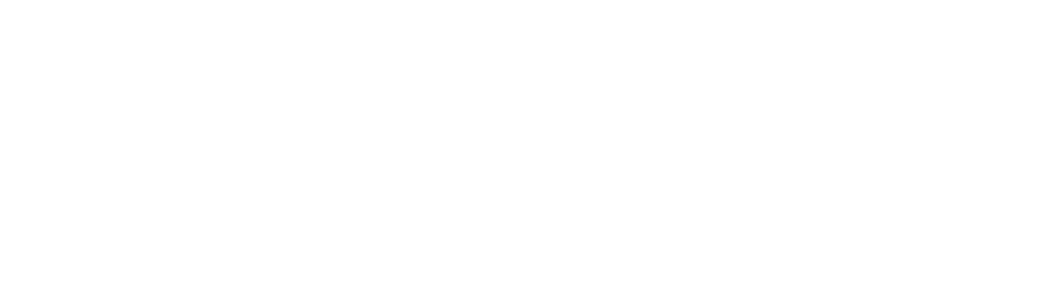
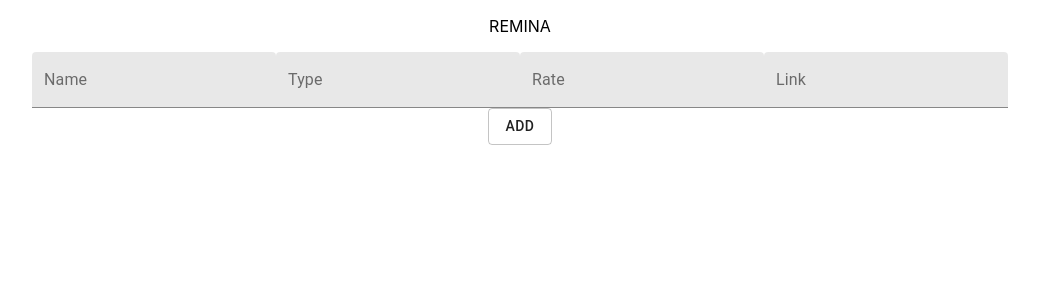
Before and after one commit to whiteRa2bit/remina_frontend, a React (Create React App) app: page /item in a window 1280 px wide. Shown: the top 300 px of the page, without its empty margins (120-1159 px from the left). Built offline with nearby package versions, Linux system fonts and the light colour scheme.

Commit message:
Add item

```diff
--- a/src/App.js
+++ b/src/App.js
@@ -1,15 +1,17 @@
 import React from 'react';
 import './styles/App.css';
 import HomePage from './components/HomePage';
+import ItemPage from './components/ItemPage';
 import { BrowserRouter, Route, Switch } from "react-router-dom";
 
 
 function App() {
   return (
       <div className="App">
-          <BrowserRouter basename='/'>
+          <BrowserRouter basename="/">
              <Switch>
                 <Route exact path="/" component={HomePage} />
+                <Route exact path="/item" component={ItemPage} />
               </Switch>
          </BrowserRouter>
       </div>
--- /dev/null
+++ b/src/components/ItemPage.js
@@ -0,0 +1,96 @@
+import React, { Component } from 'react';
+import '../styles/index.css';
+import { withRouter } from "react-router-dom";
+import TextField from '@material-ui/core/TextField';
+import Button from '@material-ui/core/Button';
+
+
+
+class ItemPage extends Component {
+    state = {
+        name: '',
+        type: '',
+        rate: '',
+        link: '',
+    }
+    handleChange = (event) => {
+        const { target: { name, value } } = event;
+        this.setState({[name]: value});
+    };
+    addItem = () => {
+        const data = {
+            name: this.state.name,
+            type: this.state.type,
+            rate: parseInt(this.state.rate),
+            link: this.state.link
+        };
+        console.log(data);
+        fetch(`${process.env.REACT_APP_API_URL}/add_item`, {
+            method: 'POST',
+            mode: 'no-cors',
+            headers: {
+                'Content-Type': 'application/json',
+            },
+            body: JSON.stringify(data),
+        })
+        .then(response => response.json())
+        .then(data => {
+            console.log('Success:', data);
+        })
+        .catch((error) => {
+            console.error('Error:', error);
+        });
+    };
+    render() {
+        return (
+            <div className='ItemPage'>
+                <div className='Bar'>
+                    <div className='Logo'>
+                        <p> REMINA </p>
+                    </div>
+                </div>
+                <div className='MainPage'>
+                    <div className='Attributes'>
+                        <TextField
+                            className='ItemAttribute'
+                            label='Name'
+                            type='search'
+                            variant='filled'
+                            name='name'
+                            onChange={this.handleChange}
+                        />
+                        <TextField
+                            className='ItemAttribute'
+                            label='Type'
+                            type='search'
+                            variant='filled'
+                            name='type'
+                            onChange={this.handleChange}
+                        />
+                        <TextField
+                            className='ItemAttribute'
+                            label='Rate'
+                            type='search'
+                            variant='filled'
+                            name='rate'
+                            onChange={this.handleChange}
+                        />
+                        <TextField
+                            className='ItemAttribute'
+                            label='Link'
+                            type='search'
+                            variant='filled'
+                            name='link'
+                            onChange={this.handleChange}
+                        />
+                    </div>
+                    <div className='Actions'>
+                        <Button variant="outlined" className='ActionButton' onClick={this.addItem}>Add</Button>
+                    </div>
+                </div>
+            </div>
+        )
+    }
+}
+
+export default withRouter(ItemPage)
--- a/src/styles/index.css
+++ b/src/styles/index.css
@@ -1,3 +1,5 @@
+@import url("ItemPage.css");
+
 body {
   margin: 0;
   font-family: -apple-system, BlinkMacSystemFont, 'Segoe UI', 'Roboto', 'Oxygen',
```
Also changed, not shown: package.json (+8 -1 lines), src/components/HomePage.js (+5 -5 lines), src/styles/ItemPage.css (added), 1 other file (tests, documents, lock files or other folders).
